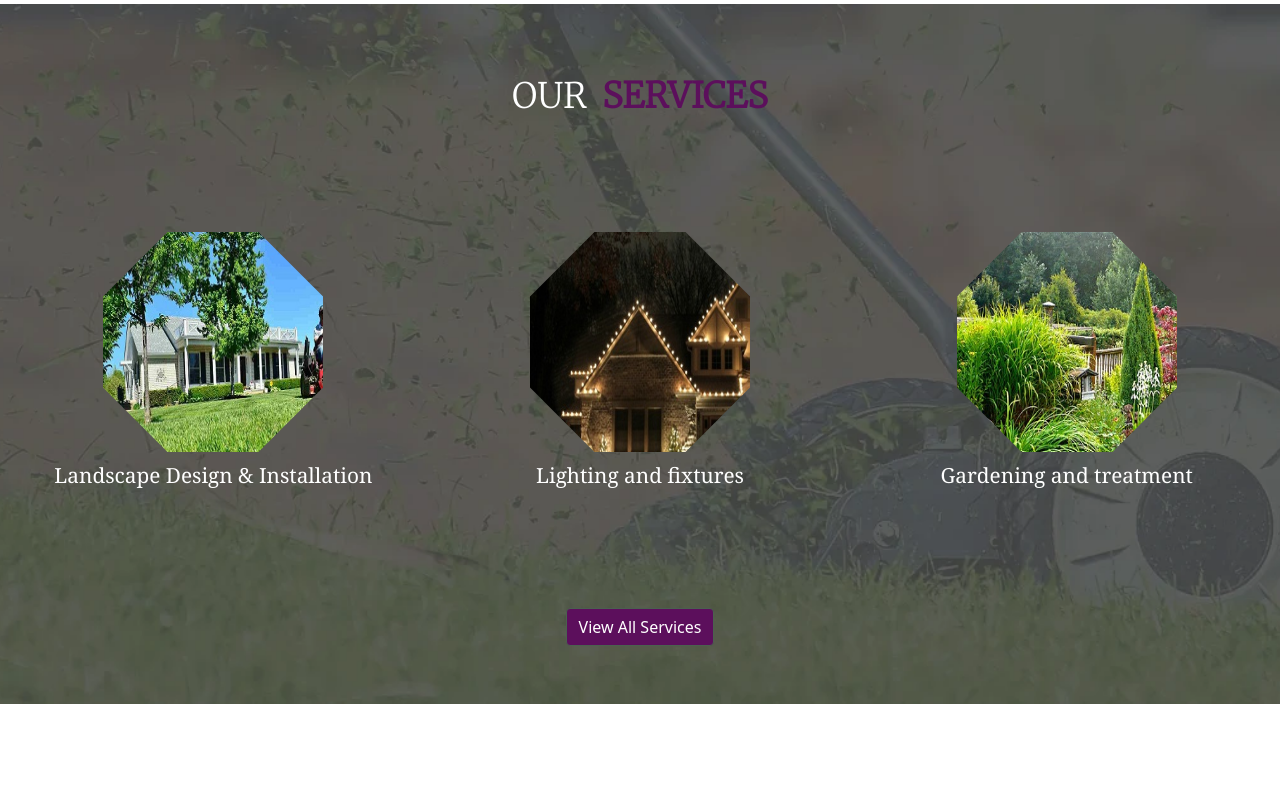
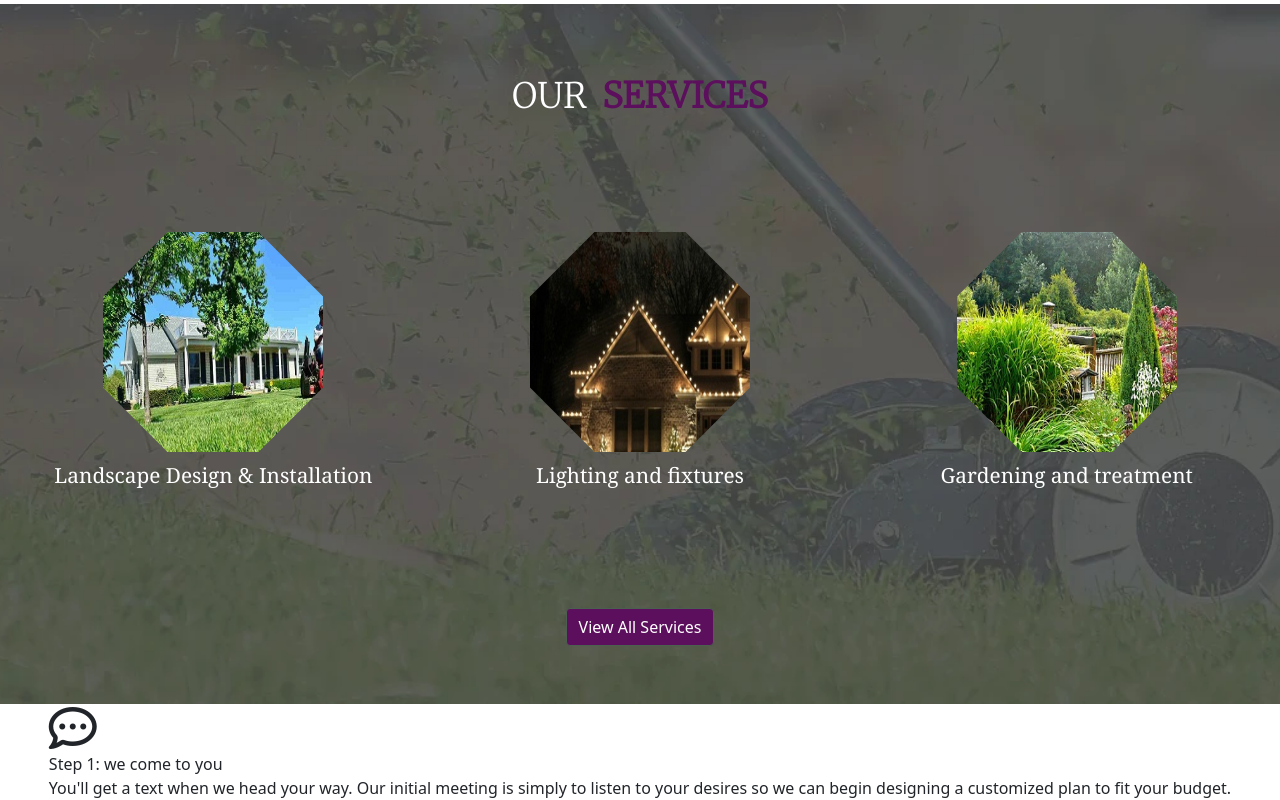
Before and after one commit to stetsonharding/ValleyLawnPros, a React (Create React App) app: page / in a window 1280 px wide. Shown: the part 1570-2370 px from the top of the page. Before the commit the page ends 2274 px from the top, so only its background shows below. Built offline with nearby package versions, Linux system fonts and the light colour scheme.

Commit message:
Created landscape Flow component, and layout.

```diff
--- a/public/index.html
+++ b/public/index.html
@@ -35,6 +35,7 @@
       work correctly both with client-side routing and a non-root public URL.
       Learn how to configure a non-root public URL by running `npm run build`.
     -->
+    <script src="https://kit.fontawesome.com/9a64d51d6f.js" crossorigin="anonymous"></script>
     <title>React App</title>
   </head>
 
--- /dev/null
+++ b/src/components/LandscapeFlow/LandScapeFlow.js
@@ -0,0 +1,13 @@
+import React from "react";
+
+export default function LandScapeFlow(props) {
+  return (
+    <div className="flow-container">
+      <div className="flow-icon">
+        <i class={props.flowIcon}></i>
+      </div>
+      <div className="flow-steps">{props.step}</div>
+      <div className="flow-description">{props.flowDescription}</div>
+    </div>
+  );
+}
--- /dev/null
+++ b/src/components/howItWorksLayout/HowItWorksLayout.js
@@ -0,0 +1,27 @@
+import React from "react";
+import { Container, Row, Col } from "react-bootstrap";
+
+//components
+import LandScapeFlow from "../LandscapeFlow/LandScapeFlow";
+
+function HowItWorksLayout() {
+  return (
+    <Container
+      fluid
+      className="howItWorks-container d-flex align-items-center justify-content-center"
+    >
+      <Row>
+        <Col>
+          <LandScapeFlow
+            flowIcon="far fa-comment-dots fa-3x"
+            step="Step 1: we come to you"
+            flowDescription="You'll get a text when we head your way. Our initial meeting is simply to listen to your desires so we can begin
+            designing a customized plan to fit your budget."
+          />
+        </Col>
+      </Row>
+    </Container>
+  );
+}
+
+export default HowItWorksLayout;
--- a/src/pages/index.js
+++ b/src/pages/index.js
@@ -4,6 +4,7 @@ import React from "react";
 import Hero from "../components/hero/Hero";
 import CompanyMission from "../components/companyMissionLayout/CompanyMissionLayout";
 import Services from "../components/services/Services";
+import HowItWorks from "../components/howItWorksLayout/HowItWorksLayout";
 
 const Index = () => {
   return (
@@ -11,6 +12,7 @@ const Index = () => {
       <Hero />
       <CompanyMission />
       <Services />
+      <HowItWorks />
     </>
   );
 };
```
